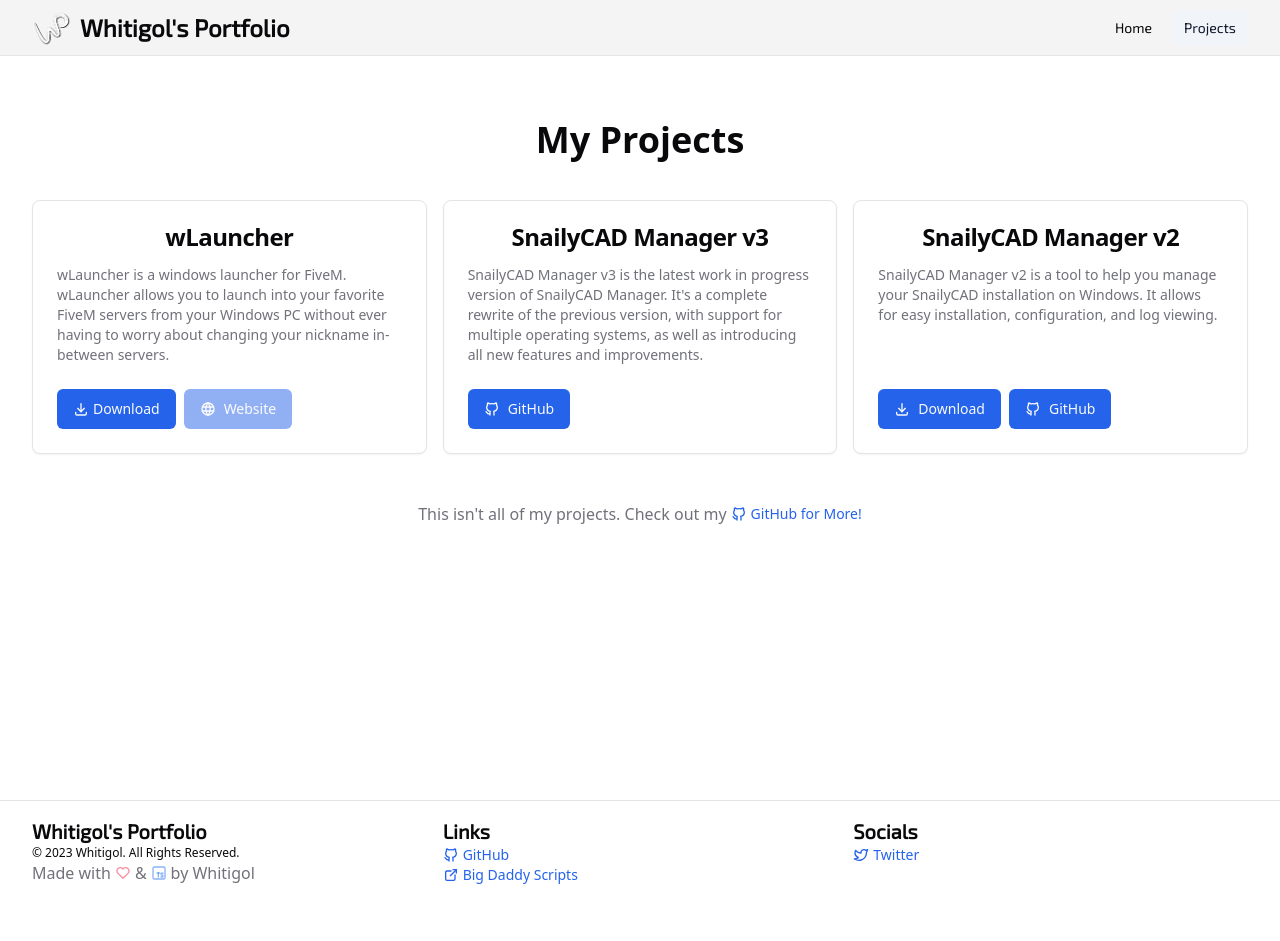
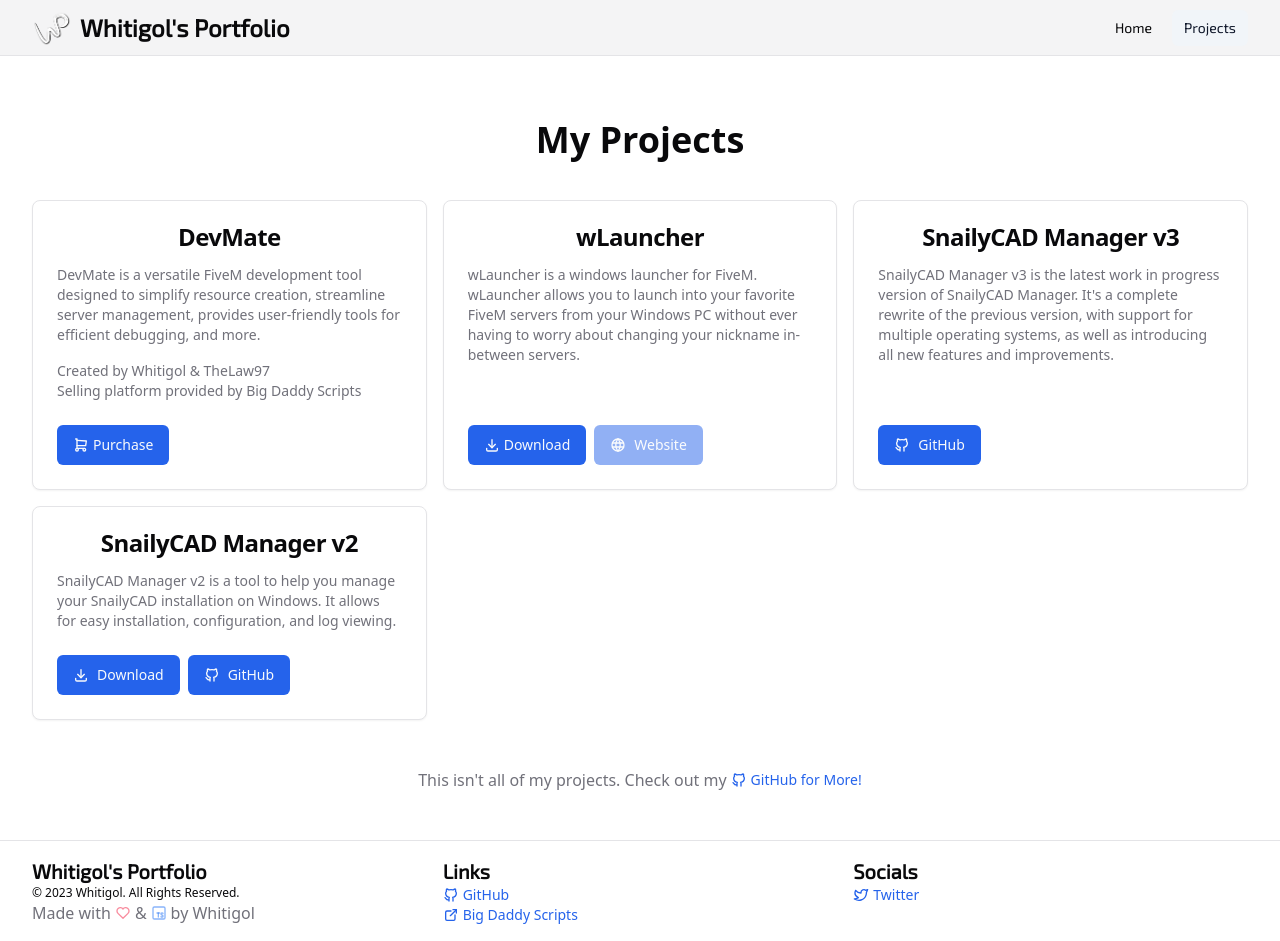
Before and after one commit to whitigol/whitigol.me, a React (Vite) app: page /projects in a window 1280 px wide. Before the commit the page ends 901 px from the top, so only its background shows below. Built offline with nearby package versions, Linux system fonts and the light colour scheme.

Commit message:
🎉 feat: add DevMate to projects

```diff
--- a/package.json
+++ b/package.json
@@ -44,5 +44,6 @@
 		"tailwindcss": "^3.4.3",
 		"typescript": "^5.4.5",
 		"vite": "^5.2.11"
-	}
+	},
+	"packageManager": "pnpm@9.4.0+sha512.f549b8a52c9d2b8536762f99c0722205efc5af913e77835dbccc3b0b0b2ca9e7dc8022b78062c17291c48e88749c70ce88eb5a74f1fa8c4bf5e18bb46c8bd83a"
 }
--- a/src/routes/projects/index.tsx
+++ b/src/routes/projects/index.tsx
@@ -11,7 +11,12 @@ import {
 	TooltipContent,
 	TooltipTrigger,
 } from "@/components/ui/tooltip";
-import { IconBrandGithub, IconDownload, IconWorld } from "@tabler/icons-react";
+import {
+	IconBrandGithub,
+	IconDownload,
+	IconShoppingCart,
+	IconWorld,
+} from "@tabler/icons-react";
 import { createFileRoute } from "@tanstack/react-router";
 
 export const Route = createFileRoute("/projects/")({
@@ -25,11 +30,40 @@ function ProjectsIndex() {
 			{/* Grid */}
 			<div className="mt-10 grid grid-cols-1 gap-4 md:grid-cols-2 lg:grid-cols-3">
 				<Project
+					name="DevMate"
+					// description="DevMate is a versatile FiveM development tool designed to simplify resource creation, streamline server management, provides user-friendly tools for efficient debugging, and more."
+					description={
+						<div className="flex flex-col">
+							<span>
+								DevMate is a versatile FiveM development tool designed to
+								simplify resource creation, streamline server management,
+								provides user-friendly tools for efficient debugging, and more.
+							</span>
+							<span className="mt-4">Created by Whitigol & TheLaw97</span>
+							<span>Selling platform provided by Big Daddy Scripts</span>
+						</div>
+					}
+					links={[
+						{
+							children: (
+								<div className="flex items-center gap-1">
+									<IconShoppingCart className="size-4" />
+									<span className="text-sm">Purchase</span>
+								</div>
+							),
+							url: "https://bigdaddyscripts.com/Products/View/2586/DevMate",
+							disable: false,
+							disabledMessage: "Coming January 1st, 2025!",
+						},
+					]}
+				/>
+				<Project
 					name="wLauncher"
 					// FiveM Launcher
-					description={
-						"wLauncher is a windows launcher for FiveM. wLauncher allows you to launch into your favorite FiveM servers from your Windows PC without ever having to worry about changing your nickname in-between servers."
-					}
+					description="wLauncher is a windows launcher for FiveM. wLauncher allows you
+								to launch into your favorite FiveM servers from your Windows PC
+								without ever having to worry about changing your nickname
+								in-between servers."
 					links={[
 						{
 							children: (
@@ -118,7 +152,7 @@ function ProjectsIndex() {
 
 interface ProjectProps {
 	name: string;
-	description: string;
+	description: string | React.ReactNode;
 	links?: {
 		children: React.ReactNode;
 		url: string;
@@ -160,7 +194,7 @@ function Project(props: ProjectProps) {
 										)}
 									</Button>
 								</TooltipTrigger>
-								{link.disable && (
+								{(link.disable || (!link.disable && link.disabledMessage)) && (
 									<TooltipContent>
 										{link.disabledMessage || "This link is disabled."}
 									</TooltipContent>
```
